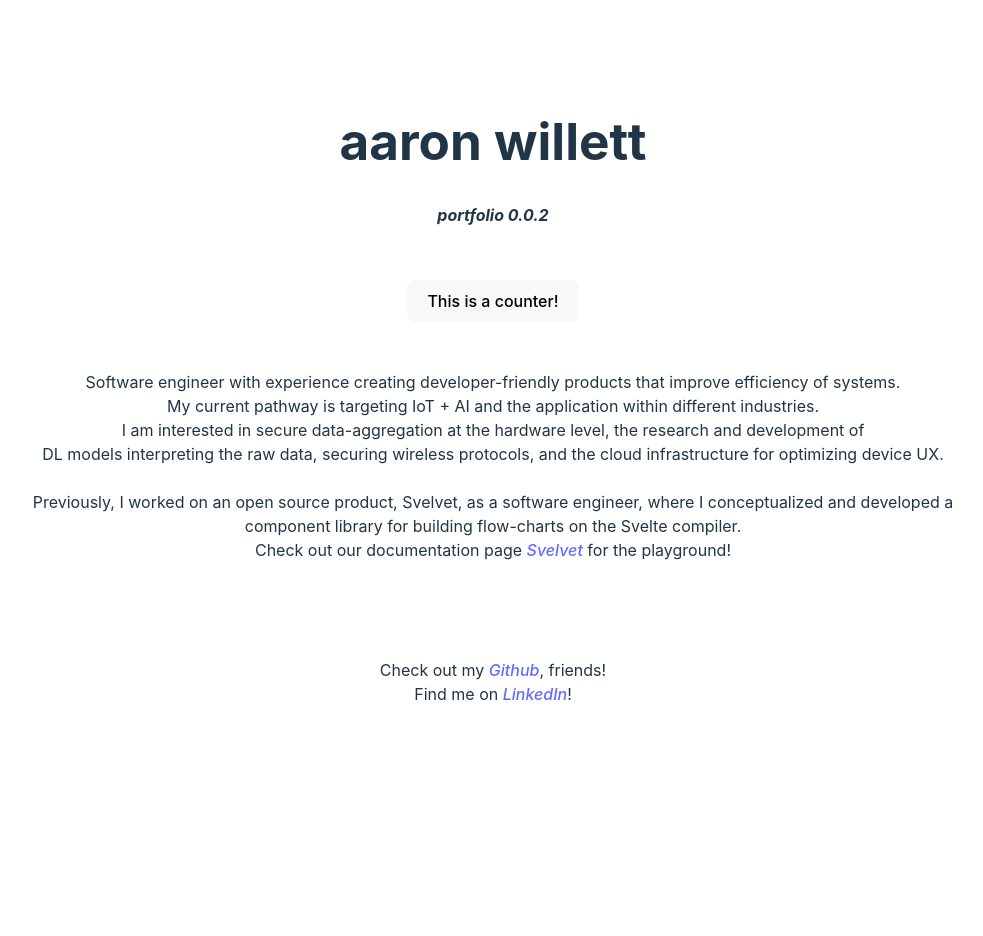
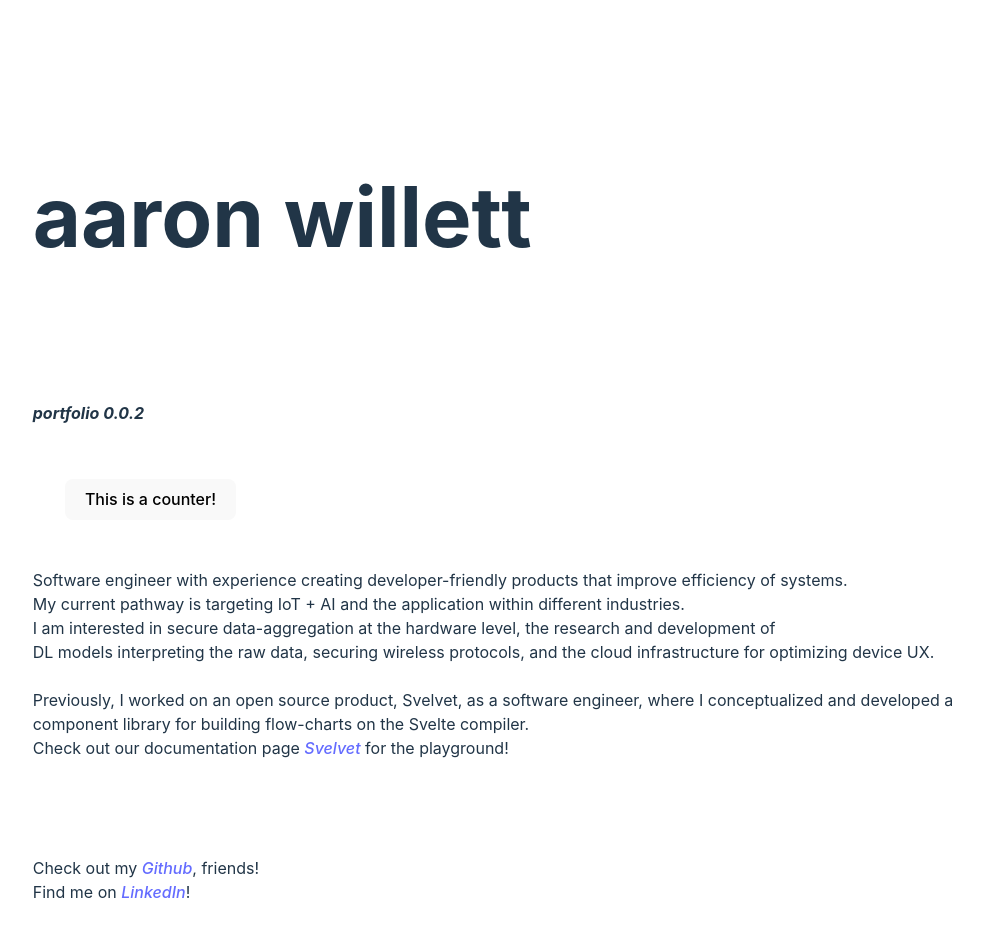
Before and after one commit to willettAMT/aaron-w-dev, a Svelte app: page / in a window 1280 px wide. Shown: the top 936 px of the page, without its empty margins (147-1130 px from the left). Before the commit the page ends 800 px from the top, so only its background shows below. Built offline with nearby package versions, Linux system fonts and the light colour scheme.

Commit message:
h1, text align, testing

```diff
--- a/src/app.css
+++ b/src/app.css
@@ -32,8 +32,8 @@ body {
 }
 
 h1 {
-  font-size: 3.2em;
-  line-height: 1.1;
+  font-size: 5.2em;
+  line-height: 3.1;
 }
 
 .card {
@@ -41,10 +41,10 @@ h1 {
 }
 
 #app {
-  max-width: 1280px;
+  max-width: 1500px;
   margin: 0 auto;
   padding: 2rem;
-  text-align: center;
+  text-align: left;
 }
 
 button {
```
